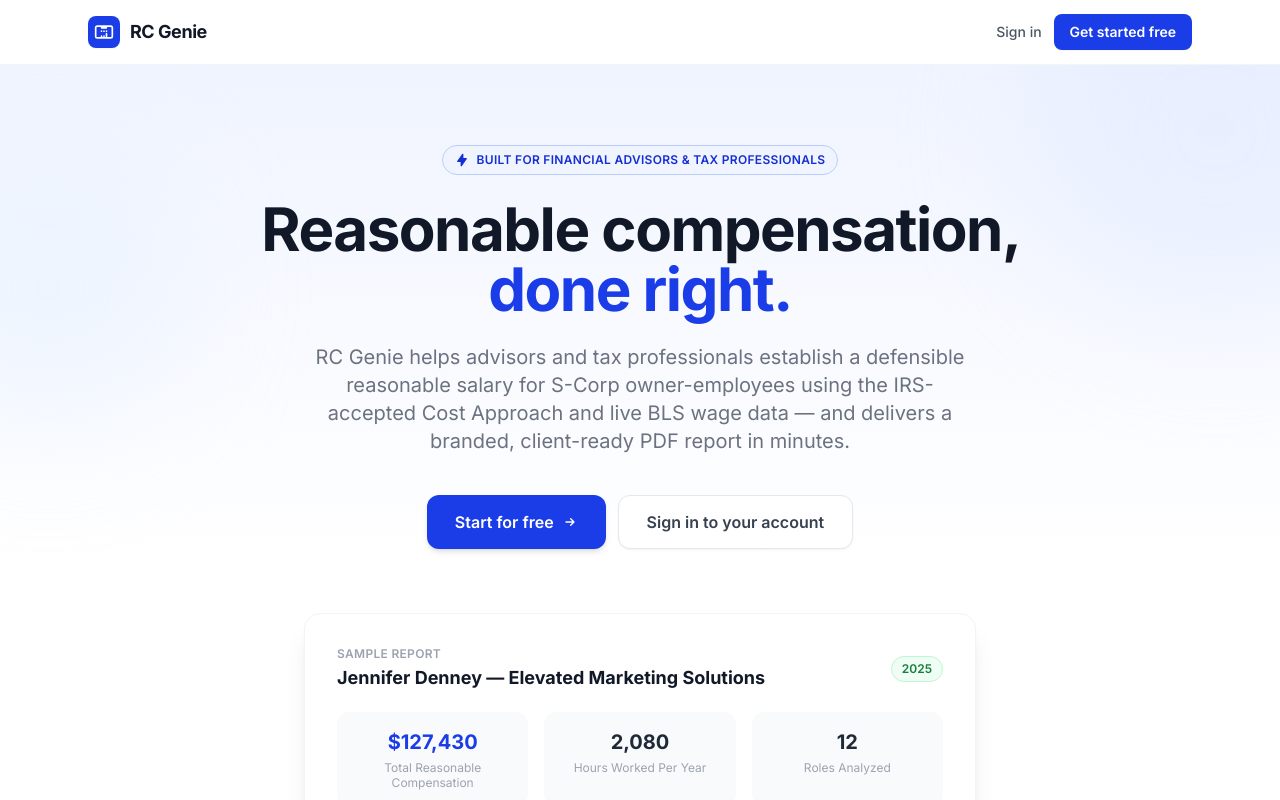
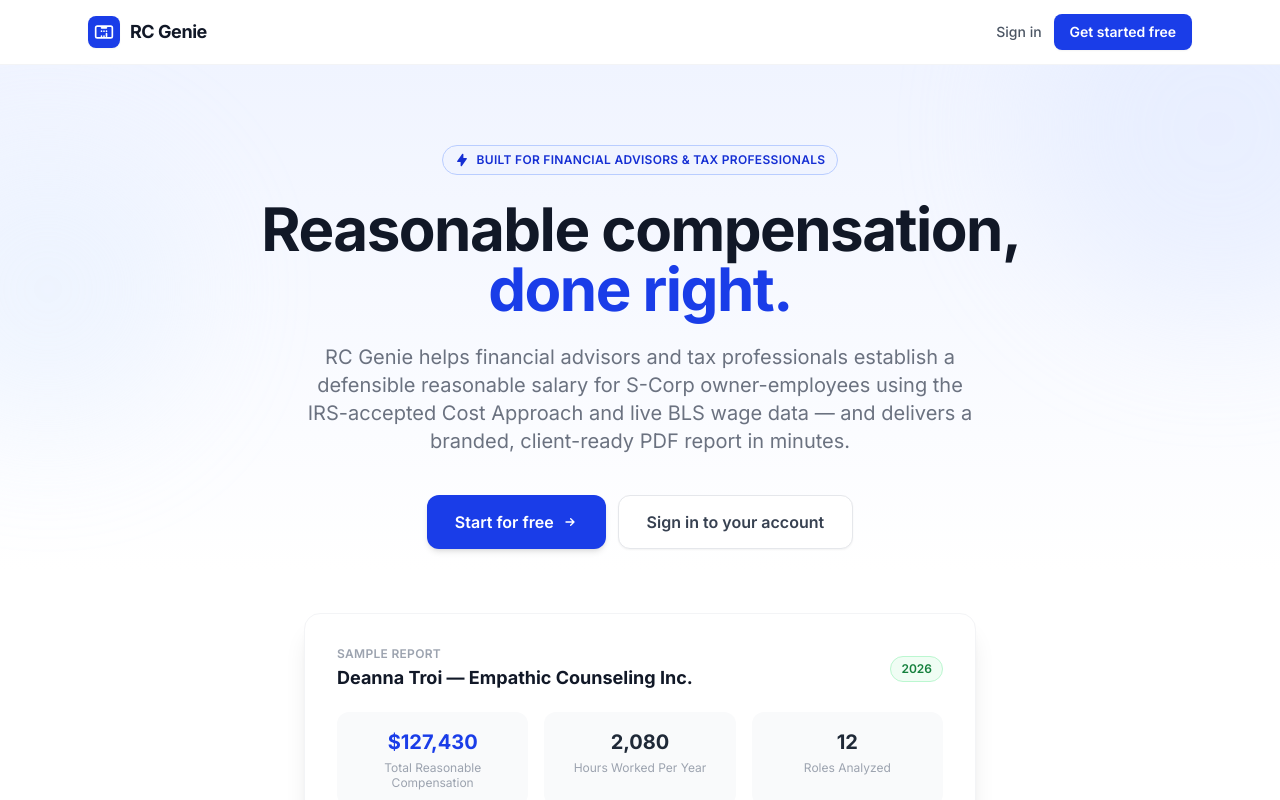
Before and after one commit to mbreyno/rc-genie, a React (Vite) app: page / in a window 1280 px wide. Shown: the top 800 px of the page. Built offline with nearby package versions, Linux system fonts and the light colour scheme; no server answers.

Commit message:
Landing page copy updates

```diff
--- a/src/pages/Landing.jsx
+++ b/src/pages/Landing.jsx
@@ -114,7 +114,7 @@
           </h1>
 
           <p className="text-lg sm:text-xl text-gray-500 max-w-2xl mx-auto mb-10 leading-relaxed">
-            RC Genie helps advisors and tax professionals establish a defensible reasonable salary
+            RC Genie helps financial advisors and tax professionals establish a defensible reasonable salary
             for S-Corp owner-employees using the IRS-accepted Cost Approach and live BLS wage data —
             and delivers a branded, client-ready PDF report in minutes.
           </p>
@@ -140,9 +140,9 @@
             <div className="flex items-center justify-between mb-5">
               <div>
                 <p className="text-xs text-gray-400 uppercase tracking-wide font-semibold">Sample Report</p>
-                <p className="font-bold text-gray-900 text-lg mt-0.5">Jennifer Denney — Elevated Marketing Solutions</p>
+                <p className="font-bold text-gray-900 text-lg mt-0.5">Deanna Troi — Empathic Counseling Inc.</p>
               </div>
-              <span className="text-xs font-semibold bg-green-50 text-green-700 border border-green-200 px-2.5 py-1 rounded-full">2025</span>
+              <span className="text-xs font-semibold bg-green-50 text-green-700 border border-green-200 px-2.5 py-1 rounded-full">{new Date().getFullYear()}</span>
             </div>
             <div className="grid grid-cols-3 gap-4 mb-5">
               {[
@@ -187,7 +187,7 @@
           </p>
           <div className="grid grid-cols-1 sm:grid-cols-3 gap-6">
             {[
-              { icon: '💼', title: 'CPAs & Tax Preparers', desc: 'Satisfy IRS reasonable compensation requirements with a documented, data-driven salary figure for every S-Corp client.' },
+              { icon: '💼', title: 'Tax & Accounting Professionals', desc: 'Satisfy IRS reasonable compensation requirements with a documented, data-driven salary figure for every S-Corp client.' },
               { icon: '📊', title: 'Financial Advisors',   desc: 'Help clients understand the tax savings implications of their officer compensation and plan accordingly.' },
               { icon: '⚖️', title: 'Tax Attorneys',        desc: 'Build a defensible compensation record that holds up in audit or litigation with BLS-sourced documentation.' },
             ].map(item => (
```
